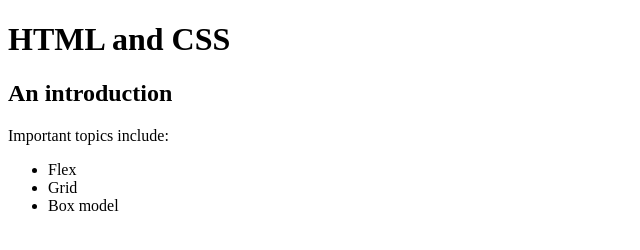
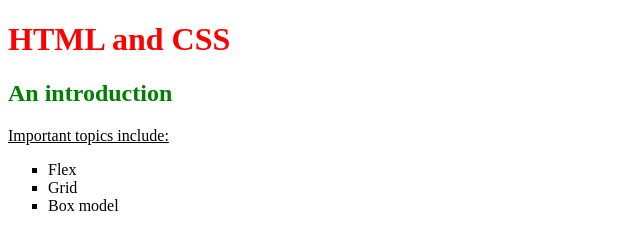
Before and after one commit to Christel1234/yoco-html-css-exercise-1, a plain HTML site: page index.html in a window 1280 px wide. Shown: the whole page, without its empty margins (0-640 px from the left). Drawn offline with Linux system fonts and the light colour scheme.

Commit message:
corrected src to href in html file

```diff
--- a/index.html
+++ b/index.html
@@ -2,7 +2,7 @@
 <html lang="en">
     <head>
         <title>HTML and CSS</title>
-        <link rel="stylesheet" src="styles.css">
+        <link rel="stylesheet" href="styles.css"/>
     </head>
     <body>
         <h1>HTML and CSS</h1>
```
